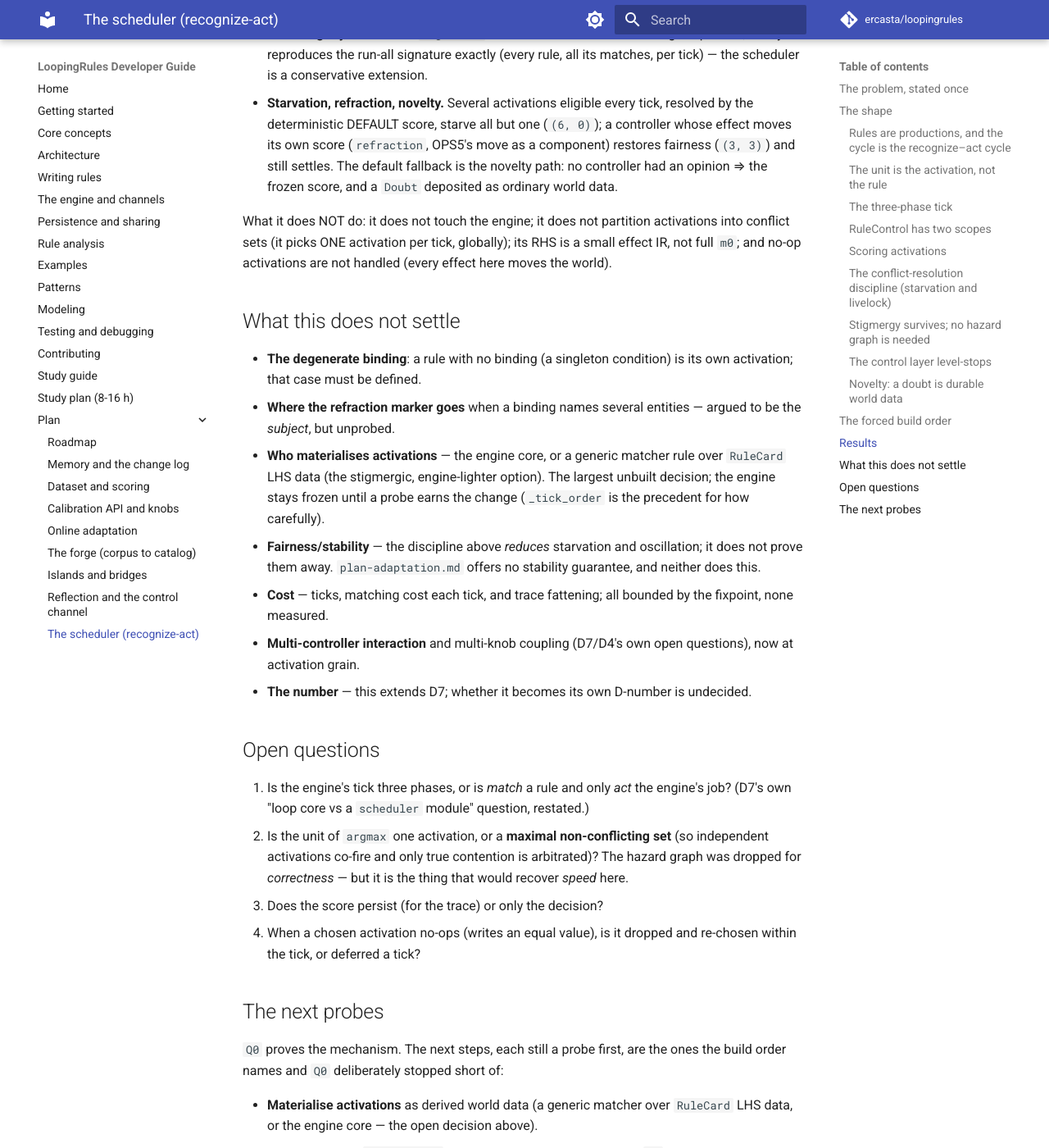
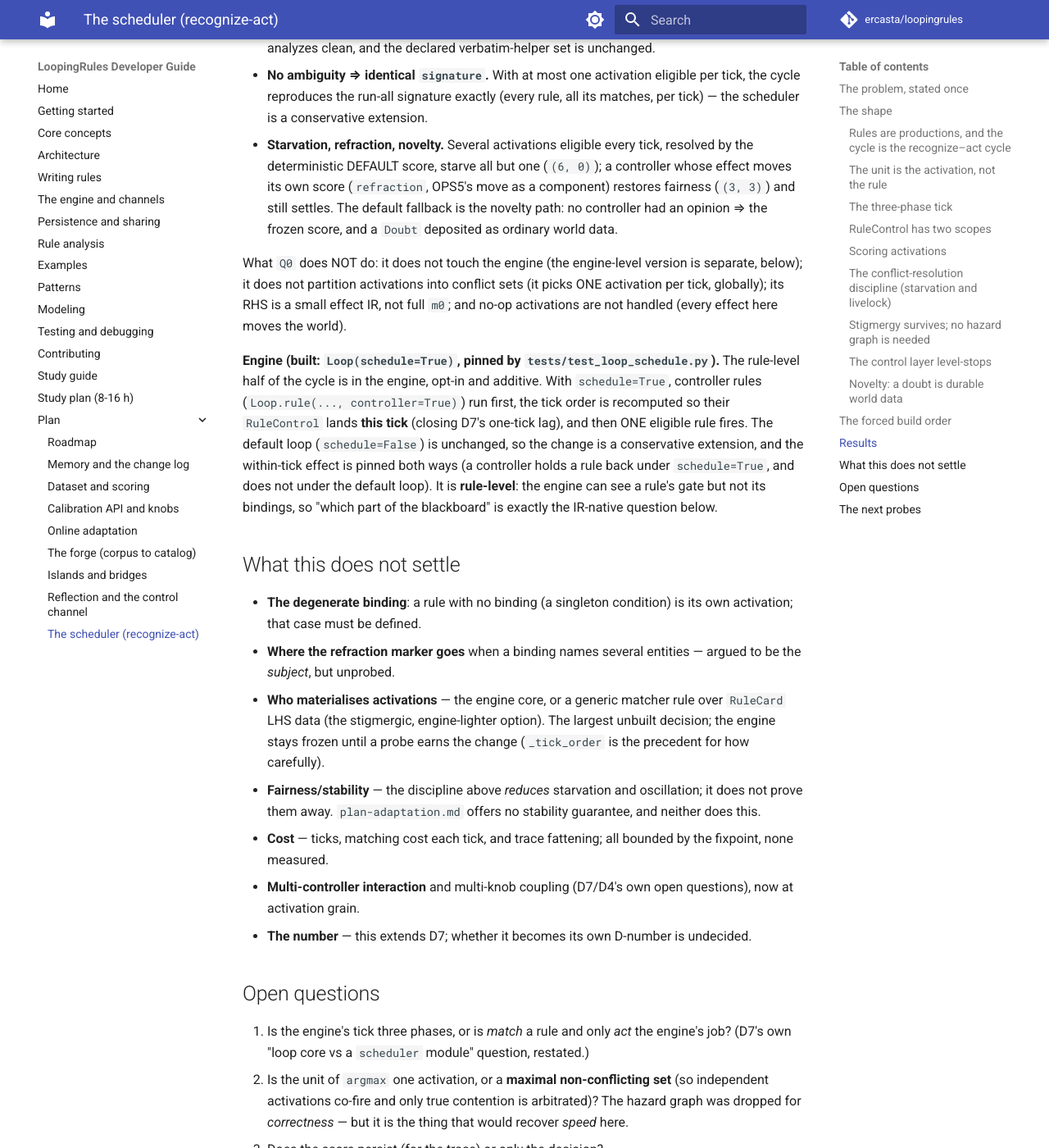
Before and after one commit to ercasta/loopingrules, an MkDocs documentation site: the page built from docs/plan-scheduler.md, in a window 1280 px wide and 1400 px high, scrolled down 4402 px. Shown: the whole window at 82% size. Built offline with MkDocs 1.6.1 and Material for MkDocs 9.7.7, drawn with Linux system fonts in a browser that asks for light colours; comment, search, counter and statistics services are not loaded; some of the changed text lies outside the part shown.

Commit message:
Loop(schedule=True): the recognize-act cycle in the engine -- controllers first, control lands within the tick, ONE eligible rule fires
The rule-level half of docs/plan-scheduler.md, opt-in and additive so the default loop is byte-for-byte unchanged. Under schedule=True a tick is: controller rules (registered controller=True) run first, the order is recomputed so their RuleControl lands THIS tick -- closing D7's one-tick lag -- then exactly one eligible rule fires. A new _fire() helper holds the per-rule call (gate, exception, revision) the two paths share.

It is rule-level on purpose: the engine can see a rule's gate but not its bindings, so choosing among the PARTS of the blackboard stays the IR-native open question. Left open and named: activation-level control, aging, no-op activations, conflict sets.

tests/test_loop_schedule.py (7): the default runs every rule; schedule fires one per tick; a controller lands within the tick (and lags under the default loop); a balancing controller settles fair; no ambiguity matches the default. 401 -> 408 passing; mkdocs build --strict clean.

```diff
--- a/docs/plan-scheduler.md
+++ b/docs/plan-scheduler.md
@@ -1,8 +1,11 @@
 # The scheduler: activations, the recognize–act cycle, and resolution
 
 Status: **the first probe is built** (`loopingrules_forge/q0.py`, pinned by
-`tests/test_forge_q0.py`); everything beyond it is design. This is the
-scheduler half of the control channel. D7 (`plan-reflection.md`) gave the
+`tests/test_forge_q0.py`), and the **rule-level engine change** it named is
+built too (`Loop(schedule=True)` + `Loop.rule(controller=True)`, pinned by
+`tests/test_loop_schedule.py`); the **activation-level** half is design,
+because it needs IR-native rules. This is the scheduler half of the control
+channel. D7 (`plan-reflection.md`) gave the
 substrate a way to control a *rule* (`RuleControl`); this doc records where the
 discussion landed on *what* a controller controls, *how* ambiguity among rules
 is resolved, and *what* keeps that resolution from starving. It **extends D7**
@@ -198,10 +201,23 @@ change to `loop.py`):
   The default fallback is the novelty path: no controller had an opinion ⇒ the
   frozen score, and a `Doubt` deposited as ordinary world data.
 
-What it does NOT do: it does not touch the engine; it does not partition
-activations into conflict sets (it picks ONE activation per tick, globally);
-its RHS is a small effect IR, not full `m0`; and no-op activations are not
-handled (every effect here moves the world).
+What `Q0` does NOT do: it does not touch the engine (the engine-level version
+is separate, below); it does not partition activations into conflict sets (it
+picks ONE activation per tick, globally); its RHS is a small effect IR, not
+full `m0`; and no-op activations are not handled (every effect here moves the
+world).
+
+**Engine (built: `Loop(schedule=True)`, pinned by
+`tests/test_loop_schedule.py`).** The rule-level half of the cycle is in the
+engine, opt-in and additive. With `schedule=True`, controller rules
+(`Loop.rule(..., controller=True)`) run first, the tick order is recomputed so
+their `RuleControl` lands **this tick** (closing D7's one-tick lag), and then
+ONE eligible rule fires. The default loop (`schedule=False`) is unchanged, so
+the change is a conservative extension, and the within-tick effect is pinned
+both ways (a controller holds a rule back under `schedule=True`, and does not
+under the default loop). It is **rule-level**: the engine can see a rule's gate
+but not its bindings, so "which part of the blackboard" is exactly the
+IR-native question below.
 
 ## What this does not settle
 
@@ -238,13 +254,12 @@ handled (every effect here moves the world).
 
 ## The next probes
 
-`Q0` proves the mechanism. The next steps, each still a probe first, are the
-ones the build order names and `Q0` deliberately stopped short of:
+The mechanism is proven (`Q0`) and its rule-level half is in the engine. What
+remains, each a probe first:
 
-- **Materialise activations** as derived world data (a generic matcher over
-  `RuleCard` LHS data, or the engine core — the open decision above).
-- **Activation-level `RuleControl` in the loop**, i.e. the *engine* change
-  `Q0` did not make: resolve within the tick.
-- **Conflict sets**, if the tick cost of one-activation-per-tick warrants the
-  hazard graph the plan dropped.
-- **Aging** (the second anti-starvation pole) and **no-op activations**.
+- **Activation-level control** — the engine cannot see bindings; this needs
+  IR-native rules (locked 13) and is the largest unbuilt decision below.
+- **Aging** (the second anti-starvation pole) and **no-op activations** (a
+  chosen rule that writes an equal value).
+- **Conflict sets**, if the tick cost of one-rule-per-tick warrants the hazard
+  graph the plan dropped.
```
Also changed, not shown: README.md (+12 -0 lines), TODO.md (+6 -4 lines), docs/plan.md (+14 -10 lines), 2 other files.
